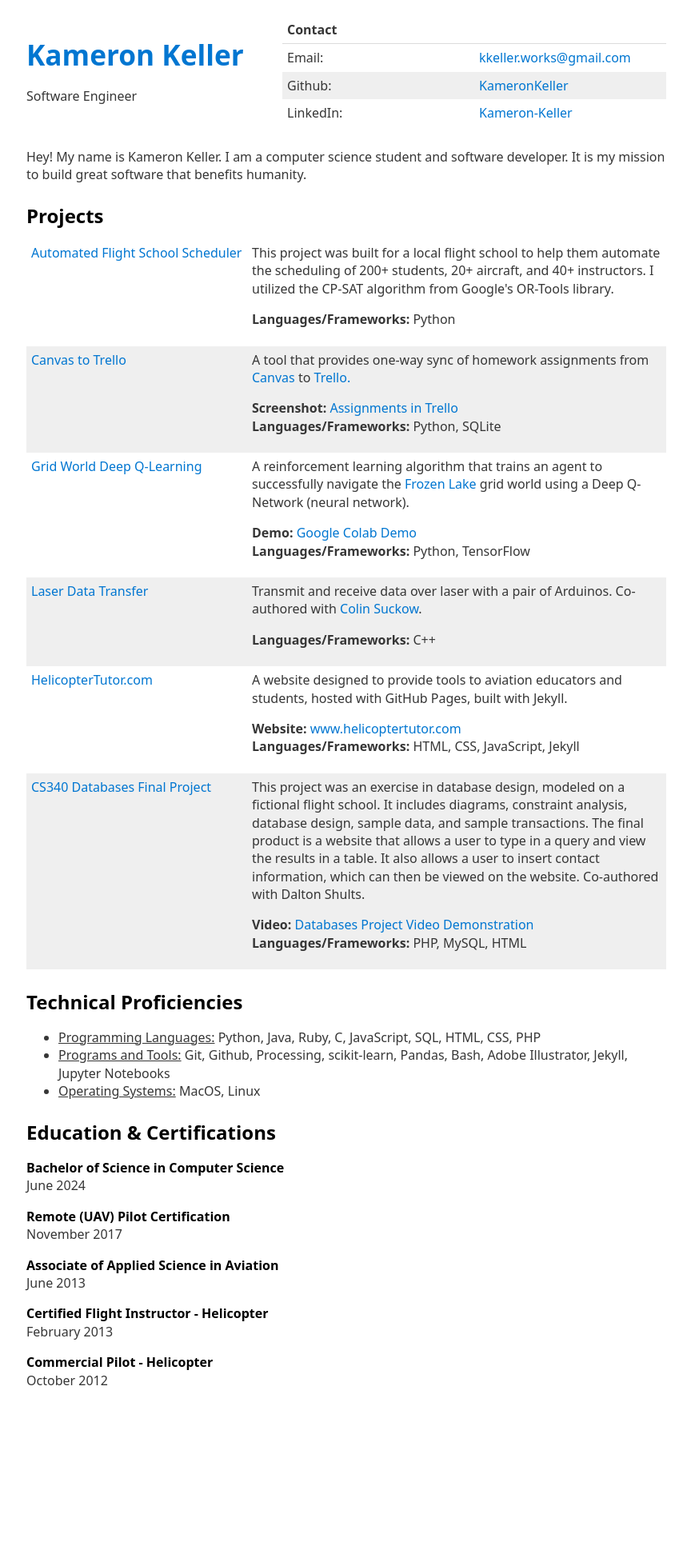
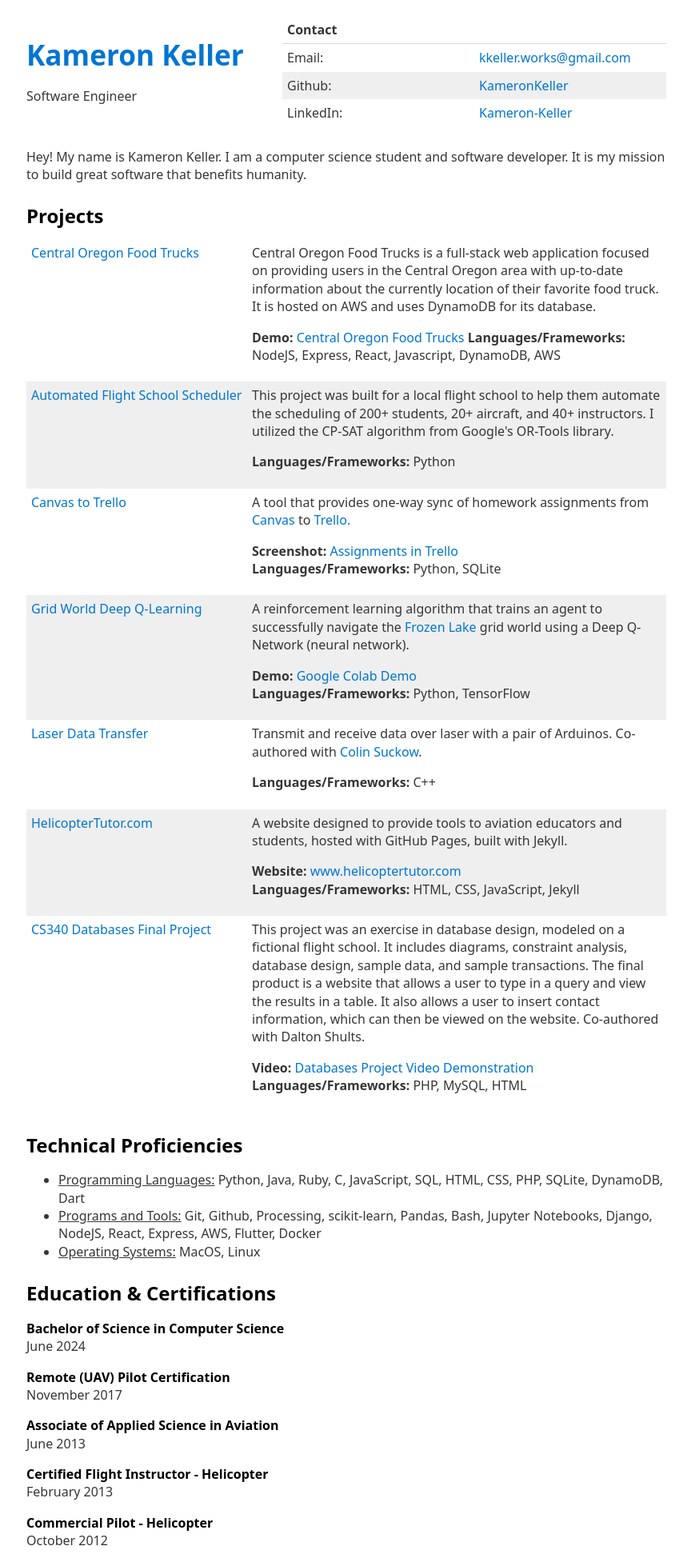
Before and after one commit to KameronKeller/kameronkeller.github.io, a Jekyll site: the page built from index.html, in a window 1280 px wide. Shown: the whole page at 80% size, without its empty margins (207-1071 px from the left). Built offline with Jekyll 4.4.1, drawn with Linux system fonts in a browser that asks for light colours; before the commit the page ends 1757 px from its top, so only the background shows below that.

Commit message:
Adds project and updates technologies

```diff
--- a/index.html
+++ b/index.html
@@ -40,6 +40,17 @@ title: "Portfolio"
 
 <h2>Projects</h2>
  <table>
+
+  <tr>
+    <td class="project-name"><a href="https://github.com/KameronKeller/central-oregon-food-trucks">Central Oregon Food Trucks</a></td>
+    <td>
+      Central Oregon Food Trucks is a full-stack web application focused on providing users in the Central Oregon area with up-to-date information about the currently location of their favorite food truck. It is hosted on AWS and uses DynamoDB for its database.
+      <p>
+        <b>Demo: </b><a href="http://54.185.54.214/">Central Oregon Food Trucks</a>
+        <b>Languages/Frameworks: </b>NodeJS, Express, React, Javascript, DynamoDB, AWS
+      </p>
+    </td>
+  </tr>
 
     <tr>
     <td class="project-name"><a href="https://github.com/KameronKeller/Automated-Flight-School-Scheduler">Automated Flight School Scheduler</a></td>
@@ -108,8 +119,8 @@ title: "Portfolio"
 
 <h2>Technical Proficiencies</h2>
 <ul>
-  <li><u>Programming Languages:</u> Python, Java, Ruby, C, JavaScript, SQL, HTML, CSS, PHP</li>
-  <li><u>Programs and Tools:</u> Git, Github, Processing, scikit-learn, Pandas, Bash, Adobe Illustrator, Jekyll, Jupyter Notebooks</li>
+  <li><u>Programming Languages:</u> Python, Java, Ruby, C, JavaScript, SQL, HTML, CSS, PHP, SQLite, DynamoDB, Dart</li>
+  <li><u>Programs and Tools:</u> Git, Github, Processing, scikit-learn, Pandas, Bash, Jupyter Notebooks, Django, NodeJS, React, Express, AWS, Flutter, Docker</li>
   <li><u>Operating Systems:</u> MacOS, Linux</li>
 </ul>
 
```
